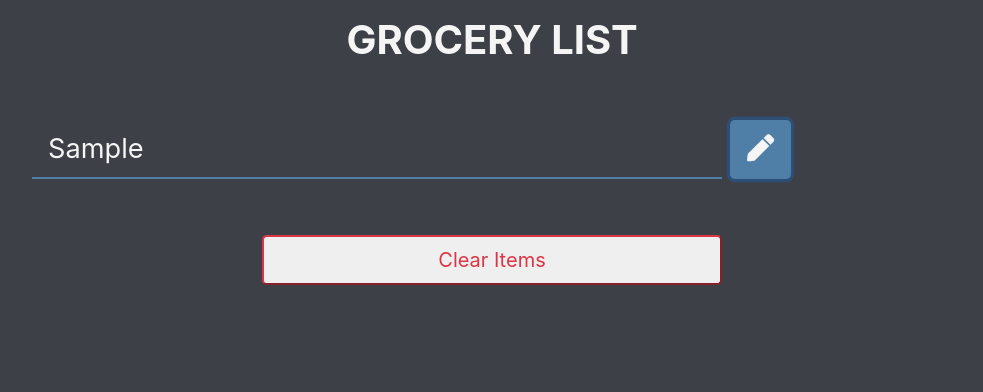
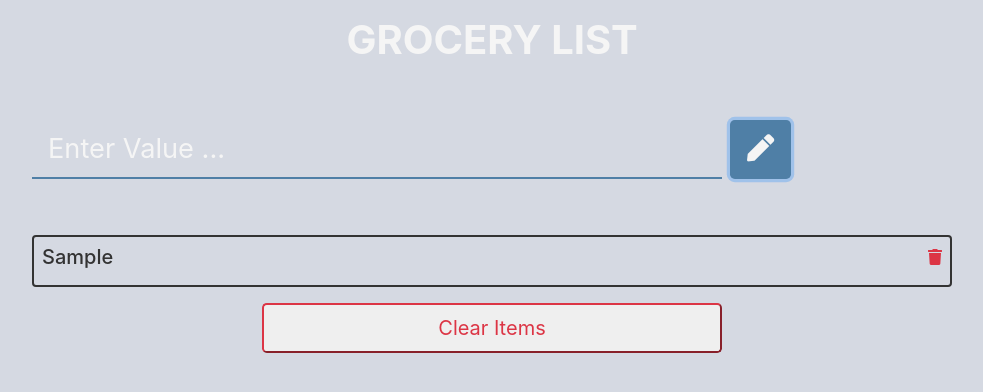
Before and after one commit to oussou-dev/groceryList, a website built with Parcel: page index.html in a window 1280 px wide. Both pictures are taken after typing "Sample" into the empty fields and a click on the button 908 px from the left and 149 px from the top of the page. Shown: the whole page, without its empty margins (148-1131 px from the left). Built offline with nearby package versions, Linux system fonts and the light colour scheme.

Commit message:
Add function addItem

```diff
--- a/css/main.css
+++ b/css/main.css
@@ -1,5 +1,5 @@
 :root {
-	--mainGrey: #3d4047;
+	--mainGrey: #d5d9e2;
 	--lightBlue: #b6c2d8;
 	--darkBlue: #4f7fa6;
 	--mainDark: #333333;
--- a/js/app.js
+++ b/js/app.js
@@ -16,11 +16,16 @@ form.addEventListener("submit", function(e) {
 
 	if (value === "") {
 		showFeedback(feedback, "Can not add empty value", "alert-danger")
+	} else {
+		// add item to list
+		addItem(value)
+		// add to localStorage
 	}
 })
 
+//=> functions
+
 // show feedback
-
 function showFeedback(element, text, result) {
 	element.classList.add("showItem", `${result}`)
 	element.innerHTML = `${text}`
@@ -28,3 +33,30 @@ function showFeedback(element, text, result) {
 		element.classList.remove("showItem", `${result}`)
 	}, 1500)
 }
+
+// add item
+function addItem(item) {
+	// create a div
+	const div = document.createElement("div")
+	// add class
+	div.classList.add(
+		"item",
+		"my-3",
+		"d-flex",
+		"justify-content-between",
+		"p-2"
+	)
+	// insert html
+	div.innerHTML = `
+       <h5 class="item-title text-capitalize">${item}</h5>
+       <span class="remove-icon text-danger"><i class="fas fa-trash"></i></span>
+    `
+	// add div to listItems
+	listItems.appendChild(div)
+
+	// make input empty
+	input.value = ""
+
+	// show feedback
+	showFeedback(feedback, "item added to the list", "alert-success")
+}
```
